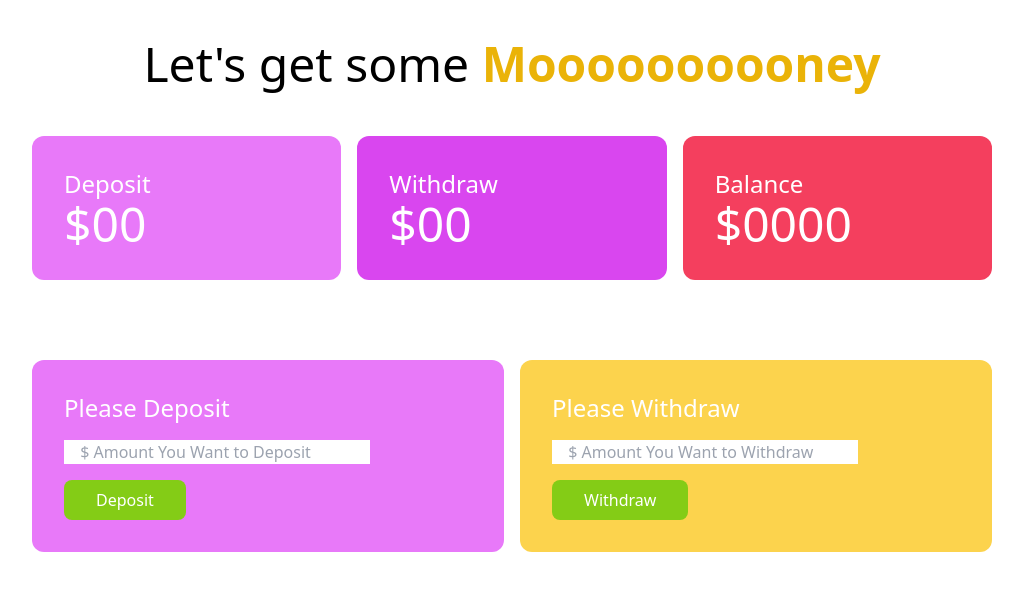
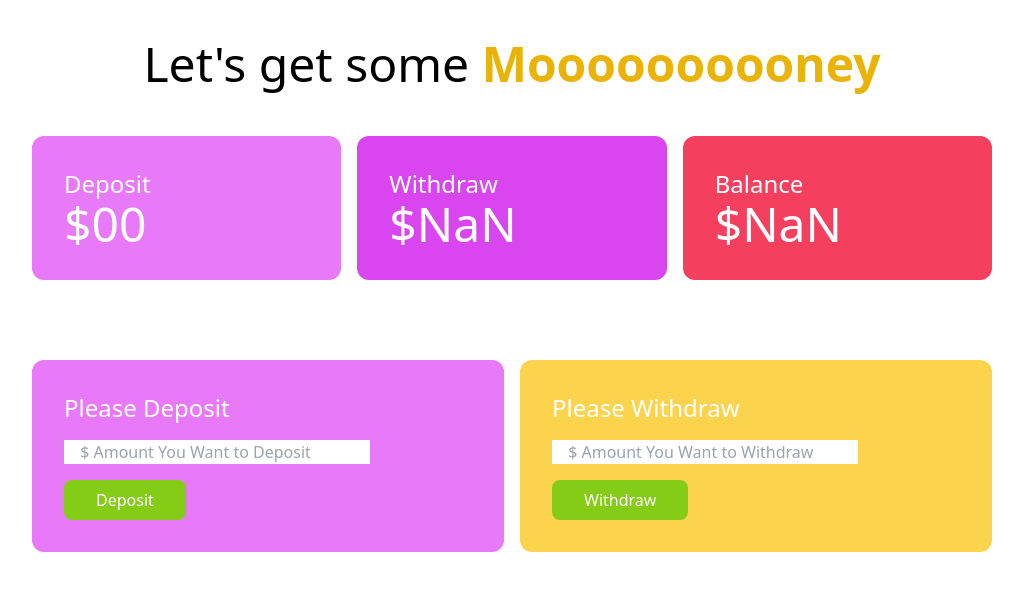
Before and after one commit to alaminniloy/Bank-Login, a plain HTML site: page bank.html in a window 1280 px wide. Both pictures are taken after a click on the button "Withdraw". Shown: the whole page, without its empty margins (128-1151 px from the left). Drawn offline with nearby package versions, Linux system fonts and the light colour scheme.

Commit message:
almostdone

```diff
--- a/bank.html
+++ b/bank.html
@@ -23,11 +23,11 @@
 					</div>
 					<div class="bg-fuchsia-500 text-white p-8 rounded-xl">
 						<h4 class="text-2xl">Withdraw</h4>
-						<h2 class="text-5xl">$00</h2>
+						<h2 class="text-5xl">$<span id="withdraw-total">00</span> </h2>
 					</div>
 					<div class="bg-rose-500 text-white p-8 rounded-xl">
 						<h4 class="text-2xl">Balance</h4>
-						<h2 class="text-5xl">$<span id="balance-total">0000</span> </h2>
+						<h2 class="text-5xl">$<span id="total-balance">0000</span> </h2>
 					</div>
 
 					</div>
@@ -58,7 +58,7 @@
 						class="w-9/12 block mb-4 px-3"
 						type="text "
 						name=""
-						id="Withdraw-amount"
+						id="withdraw-amount"
 						placeholder=" $ Amount You Want to Withdraw"
 					/>
                     <button
@@ -74,6 +74,7 @@
 
             </section>
 		</main>
-        <script src="./js/deposit.js"></script>
+        <script src="js/deposit.js"></script>
+        <script src="js/withdraw.js"></script>
 	</body>
 </html>
--- a/js/deposit.js
+++ b/js/deposit.js
@@ -23,7 +23,7 @@ document.getElementById("btn-deposit").addEventListener("click", function () {
 	depositMain.innerText = currentDepositAmount;
 
 	// Step -5 get balance current total
-	const balanceTotal = document.getElementById("balance-total");
+	const balanceTotal = document.getElementById("total-balance");
 	const previousBalanceTotalString = balanceTotal.innerText;
 	const previousBalanceTotalFloat = parseFloat(previousBalanceTotalString);
 	// console.log(typeof previousBalanceTotalFloat);
--- /dev/null
+++ b/js/withdraw.js
@@ -0,0 +1,41 @@
+/*
+1.add event handler with withdraw button
+2. get the withdraw amount from the input field
+3. also make sure to convert the input into a by using parseFloat
+4. get previous withdraw total
+5 . calculate total withdraw amount
+6. set total withdrawl amount
+*/
+// step 1
+document.getElementById('btn-withdraw').addEventListener('click', function(){
+    // step 2
+    const withdrawAmount = document.getElementById('withdraw-amount');
+    const newWithdrawAmountString = withdrawAmount.value;
+    const newWithdrawAmountFloat = parseFloat(newWithdrawAmountString);
+    // console.log(newWithdrawAmountFloat);
+
+    // step -3
+    const withdrawElement =document.getElementById('withdraw-total');
+    const withdrawTotalString = withdrawElement.innerText;
+    const previousWithdrawTotal = parseFloat(withdrawTotalString);
+    // console.log(previousWithdrawTotal);
+
+    // step 5
+    const currentBalanceAfterWithdrawal= previousWithdrawTotal + newWithdrawAmountFloat;
+    withdrawElement.innerText = currentBalanceAfterWithdrawal;
+
+
+    // step-6
+    const balanceTotalElement = document.getElementById('total-balance');
+    const previousBalanceTotalString = balanceTotalElement.innerText;
+    const previousBalanceTotalFloat = parseFloat(previousBalanceTotalString);
+    console.log(previousBalanceTotalFloat);
+
+    // calculate total sum
+    const newBalanceTotal = previousBalanceTotalFloat-currentBalanceAfterWithdrawal ;
+    balanceTotalElement.innerText = newBalanceTotal;
+    // step -7 clear the input field
+    withdrawAmount.value= '';
+
+
+})
```
Also changed, not shown: index.html (+1 -1 lines).
